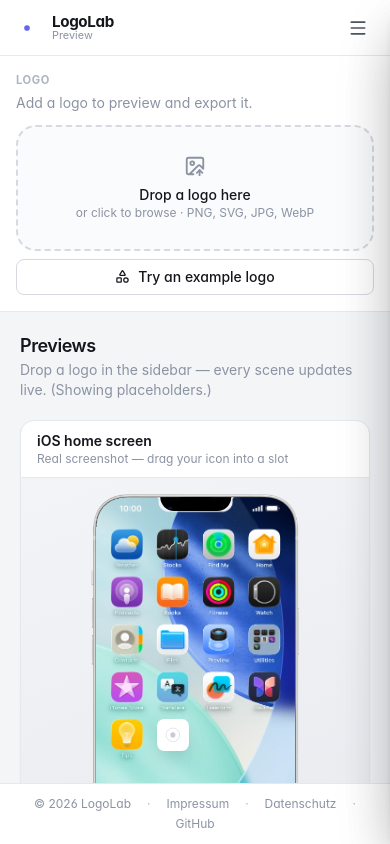
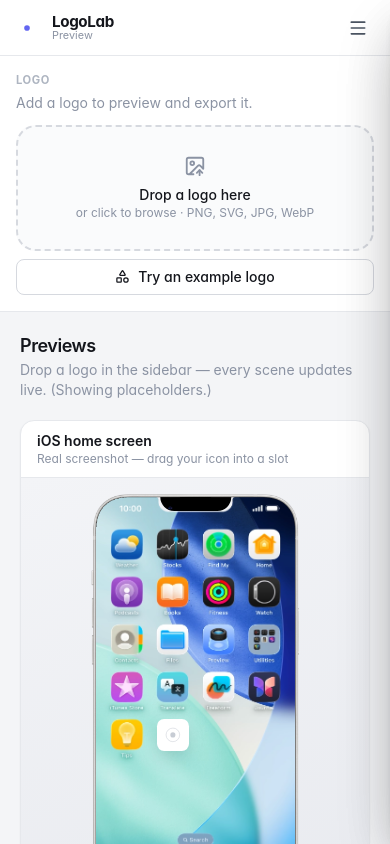
Before and after one commit to Blaxzter/LogoLab, a React (Vite) app: page /preview in a window 390 px wide. Built offline with nearby package versions, Linux system fonts and the light colour scheme.

Commit message:
feat(ui): enhance Open Graph and Twitter meta tags for improved SEO and sharing feat(ui): adjust layout for LegalFooter and add responsive behavior fix(ui): improve PopoverSlider touch handling for better mobile experience fix(ui): ensure proper layout behavior in CleanupStudio and VectorizeStudio

```diff
--- a/index.html
+++ b/index.html
@@ -37,13 +37,14 @@
          HN, Reddit, X, Bluesky, Discord, Slack, LinkedIn, etc. -->
     <meta property="og:type" content="website" />
     <meta property="og:url" content="https://logolab.fabraham.dev/" />
+    <meta property="og:site_name" content="LogoLab" />
     <meta
       property="og:title"
-      content="LogoLab — preview, clean up & vectorize your logo, 100% in-browser"
+      content="LogoLab — preview, clean up & vectorize your logo"
     />
     <meta
       property="og:description"
-      content="Drop in a logo, preview it in real-world contexts, remove the background, trace it to clean SVG, and export PWA-ready icons. No uploads, no sign-up."
+      content="Preview a logo in real contexts, remove the background, vectorize to SVG, and export PWA icons. No uploads, no sign-up."
     />
     <meta property="og:image" content="https://logolab.fabraham.dev/og.png" />
     <meta property="og:image:width" content="1200" />
@@ -51,7 +52,7 @@
     <meta name="twitter:card" content="summary_large_image" />
     <meta
       name="twitter:title"
-      content="LogoLab — preview, clean up & vectorize your logo, 100% in-browser"
+      content="LogoLab — preview, clean up & vectorize your logo"
     />
     <meta
       name="twitter:description"
--- a/src/App.tsx
+++ b/src/App.tsx
@@ -168,8 +168,13 @@
       <div className="flex min-h-0 flex-1">
         {/* Inline column on desktop; a drawer (below) replaces it on mobile. */}
         <Sidebar className="hidden md:block" />
+        {/* flex column + footer with mt-auto = the footer rides below the
+            content instead of being a bar pinned to the viewport: it rests at
+            the bottom on short pages and scrolls out of view under tall ones
+            (incl. the full-height studio tabs, whose shrink-0 root keeps the
+            whole area and pushes the footer just past the fold). */}
         <main
-          className={`min-w-0 flex-1 overflow-y-auto bg-bg ${
+          className={`flex min-w-0 flex-1 flex-col overflow-y-auto bg-bg ${
             showStyling && hasLogo ? 'max-md:pb-24' : ''
           }`}
         >
@@ -183,10 +188,9 @@
             <Route path="/" element={<Navigate to="/preview" replace />} />
             <Route path="*" element={<Navigate to="/preview" replace />} />
           </Routes>
+          <LegalFooter className="mt-auto" />
         </main>
       </div>
-
-      <LegalFooter />
 
       {/* Mobile appearance drawer + the button that opens it. Only on the tabs
           that have controls, and only once there's a logo to customize. */}
--- a/src/components/cleanup/CleanupStudio.tsx
+++ b/src/components/cleanup/CleanupStudio.tsx
@@ -272,7 +272,7 @@
   }
 
   return (
-    <div className="flex h-full min-h-0 animate-in-fade">
+    <div className="flex h-full min-h-0 shrink-0 animate-in-fade">
       <CleanupControls {...controlProps} />
 
       <div className="flex min-w-0 flex-1 flex-col">
--- a/src/components/legal/LegalFooter.tsx
+++ b/src/components/legal/LegalFooter.tsx
@@ -6,19 +6,21 @@
  * Datenschutz must be reachable from every page). Used by both the studio
  * shell and the standalone legal pages.
  */
-export function LegalFooter() {
+export function LegalFooter({ className = '' }: { className?: string }) {
   return (
-    <footer className="flex flex-wrap items-center justify-center gap-x-4 gap-y-1 border-t border-line bg-surface px-4 py-3 text-xs text-muted">
+    <footer
+      className={`flex shrink-0 flex-wrap items-center justify-center gap-x-3 gap-y-1 border-t border-line/60 px-4 py-5 text-[0.7rem] text-faint ${className}`}
+    >
       <span>© 2026 LogoLab</span>
-      <span aria-hidden className="text-faint">·</span>
+      <span aria-hidden className="opacity-50">·</span>
       <NavLink to="/impressum" className="transition-colors hover:text-ink">
         Impressum
       </NavLink>
-      <span aria-hidden className="text-faint">·</span>
+      <span aria-hidden className="opacity-50">·</span>
       <NavLink to="/datenschutz" className="transition-colors hover:text-ink">
         Datenschutz
       </NavLink>
-      <span aria-hidden className="text-faint">·</span>
+      <span aria-hidden className="opacity-50">·</span>
       <a
         href={REPO_URL}
         target="_blank"
--- a/src/components/ui/PopoverSlider.tsx
+++ b/src/components/ui/PopoverSlider.tsx
@@ -43,6 +43,22 @@
   const [pos, setPos] = useState<{ left: number; top: number } | null>(null)
   const btnRef = useRef<HTMLButtonElement>(null)
   const popRef = useRef<HTMLDivElement>(null)
+  const trackRef = useRef<HTMLDivElement>(null)
+  const dragging = useRef(false)
+
+  // Drive the value from the pointer's Y ourselves. A CSS-rotated native range
+  // hit-tests the initial tap but doesn't track a touch *drag* back through the
+  // transform (WebKit/Blink), so the thumb sticks on mobile. The track box is the
+  // full vertical travel — top = max, bottom = min — so map clientY → value.
+  const setValueFromClientY = (clientY: number) => {
+    const rect = trackRef.current?.getBoundingClientRect()
+    if (!rect || rect.height === 0) return
+    const frac = Math.min(1, Math.max(0, (rect.bottom - clientY) / rect.height))
+    const raw = min + frac * (max - min)
+    const next = step > 0 ? Math.round((raw - min) / step) * step + min : raw
+    const clamped = Math.min(max, Math.max(min, next))
+    if (clamped !== value) onChange(clamped)
+  }
 
   useLayoutEffect(() => {
     if (!open) return
@@ -109,11 +125,12 @@
             {/* The native range is laid out horizontally then absolutely centered
                 and rotated to vertical — centering the box explicitly (rather than
                 relying on grid alignment of an over-wide element) keeps the track
-                and thumb dead-centre in the popover. `touch-none` is essential:
-                without it a touch drag over the rotated slider reads as a vertical
-                pan and the browser steals the gesture, so the thumb never moves on
-                mobile (a tap can set the value, but dragging can't). */}
-            <div className="relative h-32 w-9">
+                and thumb dead-centre in the popover. The native input stays for
+                mouse + keyboard, but on touch its rotated drag is broken (tap sets
+                the value, drag won't track), so pointer handlers drive the value
+                from the finger's Y instead. `touch-none` keeps the browser from
+                hijacking that vertical drag as a page pan. */}
+            <div ref={trackRef} className="relative h-32 w-9">
               <input
                 type="range"
                 min={min}
@@ -121,6 +138,20 @@
                 step={step}
                 value={value}
                 onChange={(e) => onChange(Number(e.target.value))}
+                onPointerDown={(e) => {
+                  e.currentTarget.setPointerCapture(e.pointerId)
+                  dragging.current = true
+                  setValueFromClientY(e.clientY)
+                }}
+                onPointerMove={(e) => {
+                  if (dragging.current) setValueFromClientY(e.clientY)
+                }}
+                onPointerUp={() => {
+                  dragging.current = false
+                }}
+                onPointerCancel={() => {
+                  dragging.current = false
+                }}
                 aria-label={title}
                 className="absolute left-1/2 top-1/2 h-1.5 w-32 -translate-x-1/2 -translate-y-1/2 -rotate-90 cursor-pointer touch-none appearance-none rounded-full bg-line-strong"
               />
--- a/src/components/vectorize/VectorizeStudio.tsx
+++ b/src/components/vectorize/VectorizeStudio.tsx
@@ -628,7 +628,7 @@
     };
 
     return (
-        <div className="flex h-full min-h-0 animate-in-fade">
+        <div className="flex h-full min-h-0 shrink-0 animate-in-fade">
             <TraceControls {...traceProps} />
 
             <div className="flex min-w-0 flex-1 flex-col">
```
Also changed, not shown: 1 other file (tests, documents, lock files or other folders).
